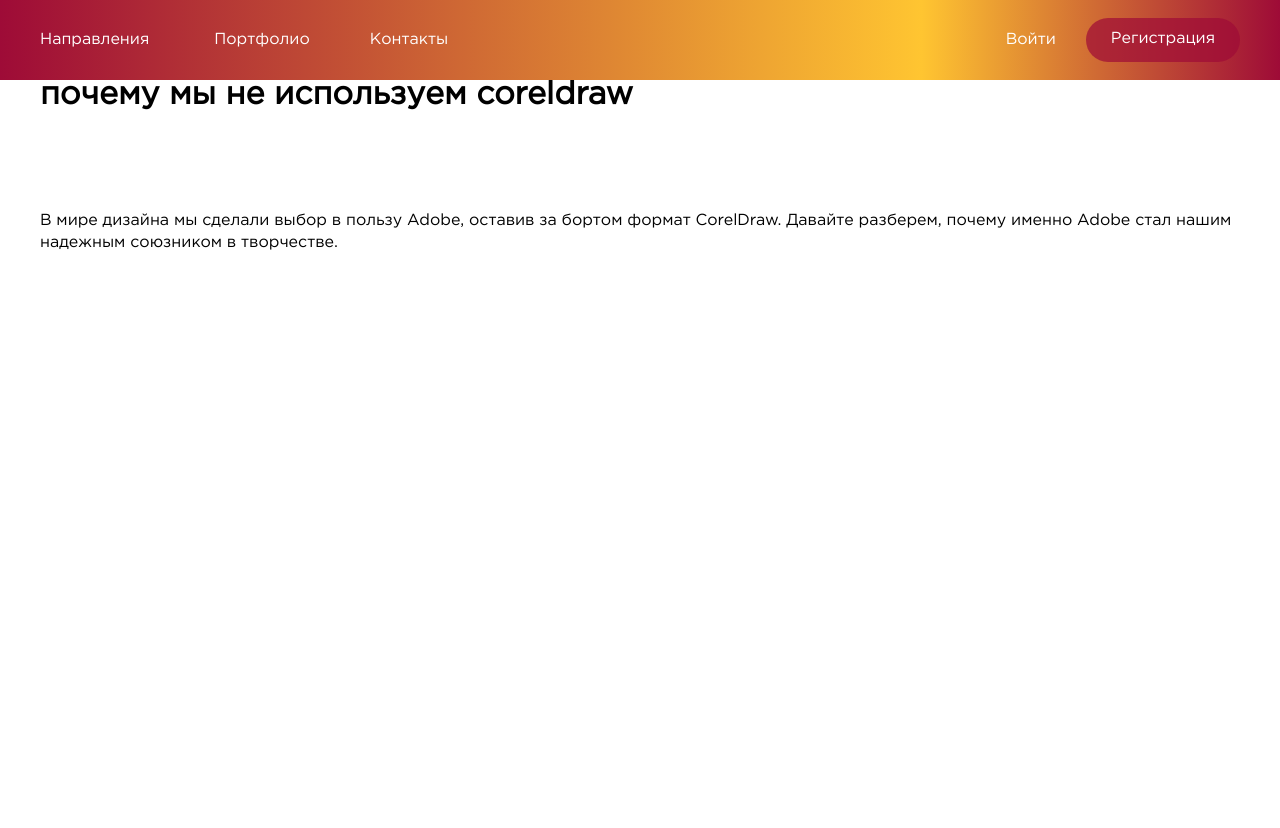
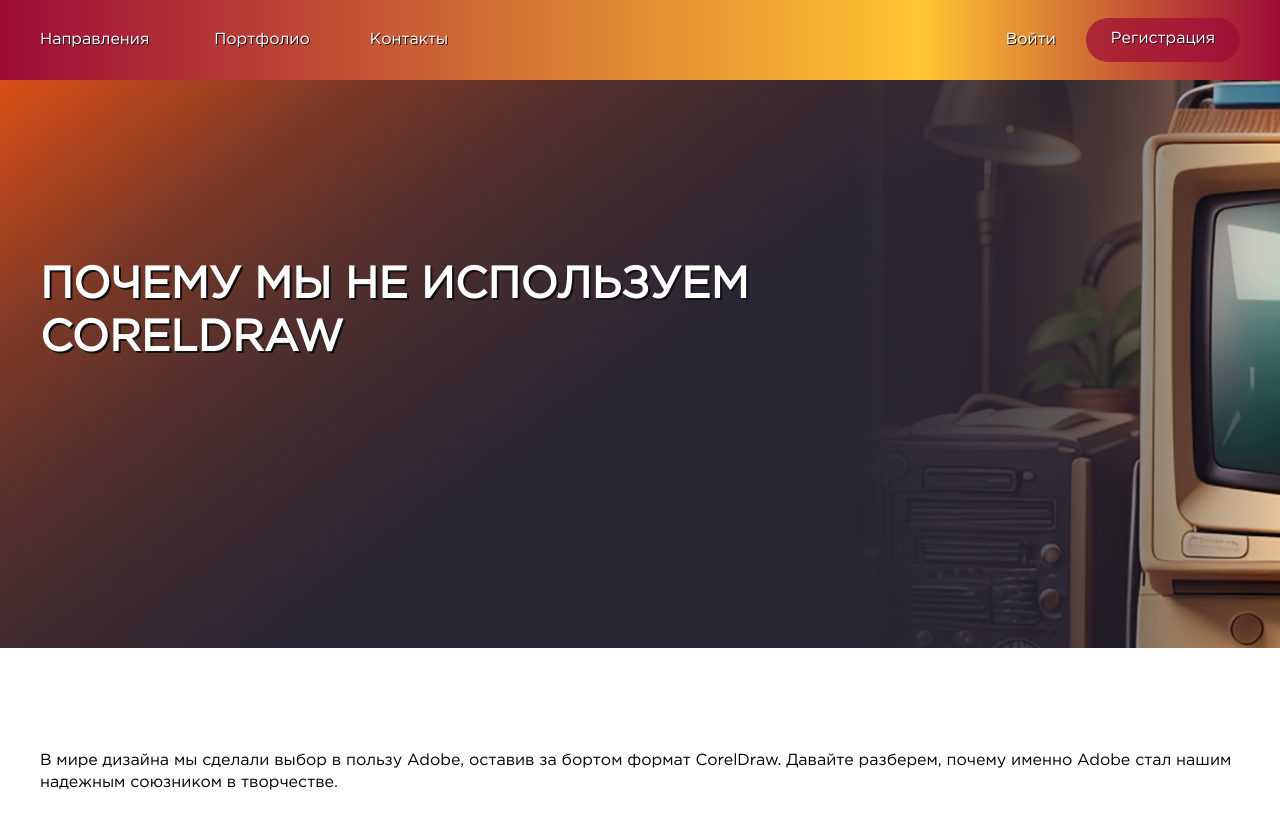
Before and after one commit to vmnekrasovv/rusdesign, a plain HTML site: page app/index.html in a window 1280 px wide. Before the commit the page ends 800 px from the top, so only its background shows below. Drawn offline with Linux system fonts and the light colour scheme.

Commit message:
header promo

```diff
--- a/app/scss/_header.scss
+++ b/app/scss/_header.scss
@@ -1,4 +1,7 @@
 .header {
+
+	height: 650px;
+	background: url('../images/dest/promo.jpg') no-repeat;
 
 	.navbar {
 
@@ -89,4 +92,14 @@
 			border-radius: 40px;
 		}
 	}
+
+	.promo {
+		padding-top: 180px;
+
+		h1 {
+			max-width: 820px;
+			color: #fff;
+			text-transform: uppercase;
+		}
+	}
 }
--- a/app/scss/app.scss
+++ b/app/scss/app.scss
@@ -67,11 +67,21 @@
 a {
 	text-decoration: none;
 	color: #fff;
-	text-shadow: 1px 1px transparent;
+	text-shadow: 1px 1px var(--color-dark);
 	transition: .2s;
 
 	&:hover {
-		text-shadow: 1px 1px var(--color-dark);
+		text-shadow: 1px 2px 9px var(--color-dark);
+	}
+}
+
+h1 {
+	font-size: 44px;
+	line-height: 120%;
+	text-shadow: 2px 2px #111;
+
+	@media (max-width: 420px) {
+		font-size: 40px;
 	}
 }
 
```
Also changed, not shown: app/css/app.min.css, app/images/dest/promo.jpg (added), app/images/dest/promo_bg.png (added).
